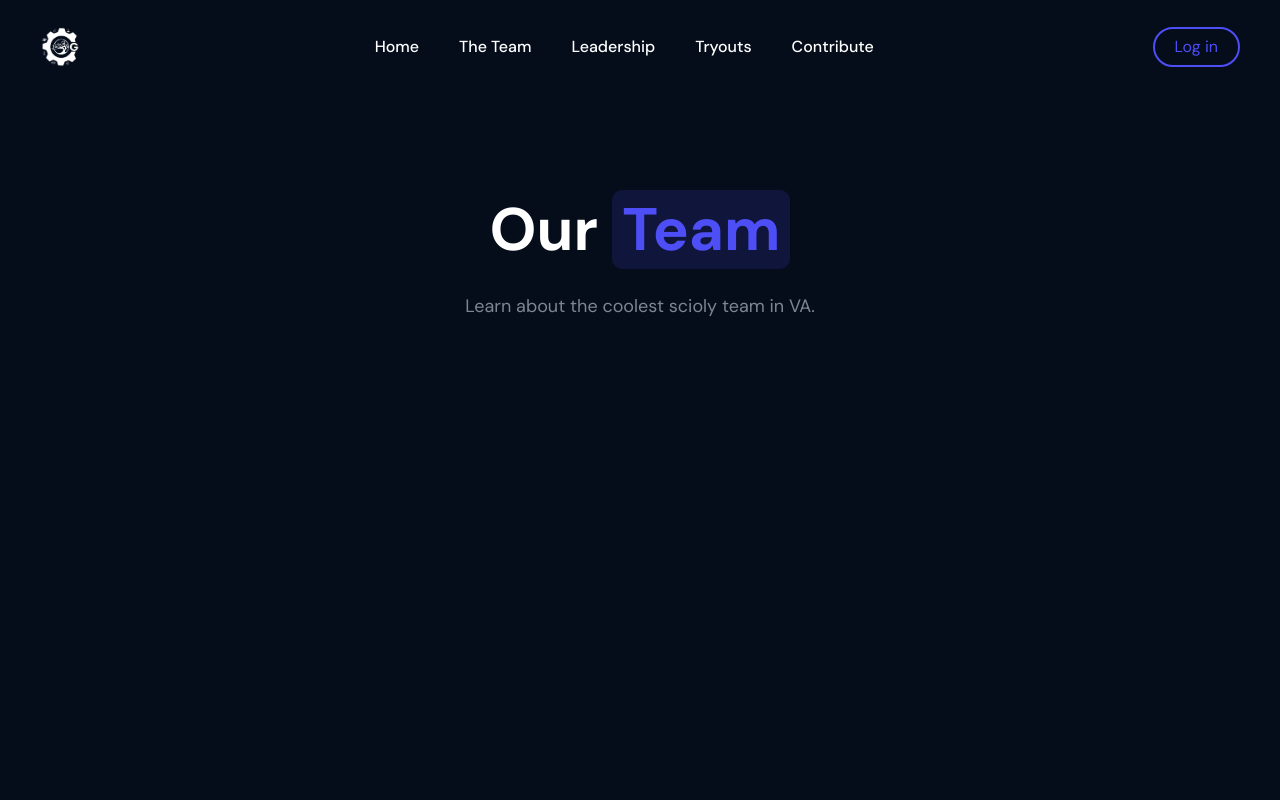
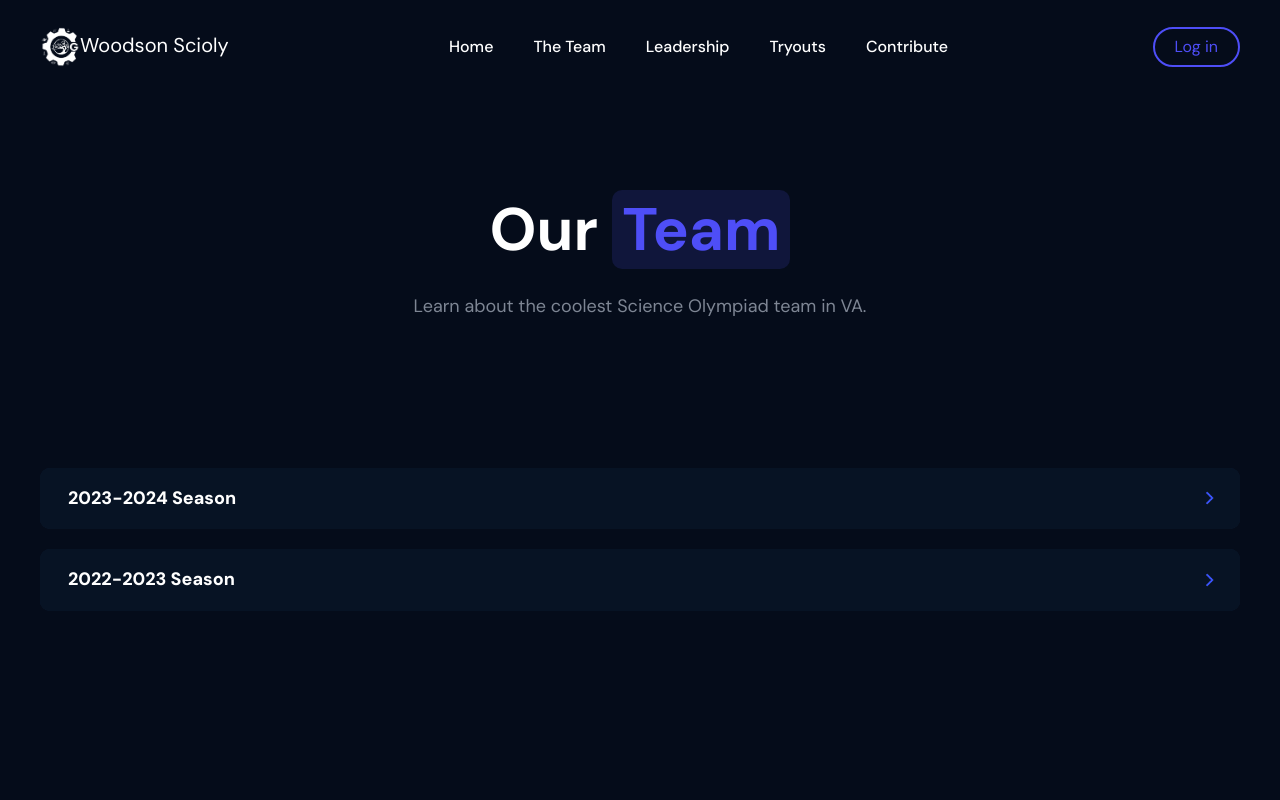
Before and after one commit to i30101/woodsonscioly-test, a React (Create React App) app: page /team in a window 1280 px wide. Shown: the top 800 px of the page. Built offline with nearby package versions, Linux system fonts and the light colour scheme.

Commit message:
start on team

```diff
--- a/src/App.tsx
+++ b/src/App.tsx
@@ -13,9 +13,11 @@ import {
     Route,
 } from 'react-router-dom'
 
+import { useEffect } from "react";
+import Aos from 'aos';
 
 // styling
-import './css/style.css'
+import 'aos/dist/aos.css'
 
 
 // classes
@@ -29,11 +31,21 @@ import Body from './components/Body';
 import Footer from './components/Footer';
 
 
+
+
+const useAos = () => {
+    useEffect(() => {
+        Aos.init({ duration: 600, delay: 100})
+    }, []);
+};
+
+
 /**
  * Web app container
  * @returns Main app container
  */
 function App() {
+    useAos();
     return (
         <Router>
             <Navbar/>
--- a/src/components/Footer.tsx
+++ b/src/components/Footer.tsx
@@ -20,22 +20,22 @@ import logo from '../assets/site/full-logo.png'
 
 
 function Footer() {
-    let temp = (
+    return (
         <div className="row" id="footer">
-            <div data-aos="fade-up" data-aos-duration="1000" className="footer-col col-8" id="footer-first-col">
+            <div data-aos="fade-up" data-aos-delay="150" className="footer-col col-8" id="footer-first-col">
                 <img src={logo} id="footer-logo"></img>
                 <div className="footer-text">C. G. Woodson High School</div>
                 <div className="footer-text">9525 Main St, Fairfax, VA 22031</div>
                 <div className="footer-text">© Woodson Science Olympiad. All Rights Reserved.</div>
             </div>
-            <div data-aos="fade-up" data-aos-duration="1000" className="footer-col col-2">
+            <div data-aos="fade-up" data-aos-delay="200" className="footer-col col-2">
                 <div className="footer-title">Quick Links</div>
                 <a className="link footer-link" href="team">The Team</a>
                 <a className="link footer-link" href="leadership">Leadership</a>
                 <a className="link footer-link" href="tryouts">Tryouts</a>
                 <a className="link footer-link" href="contribute">Contribute</a>
             </div>
-            <div data-aos="fade-up" data-aos-duration="1000" className="footer-col col-2">
+            <div data-aos="fade-up" data-aos-delay="250" className="footer-col col-2">
                 <div className="footer-title">Reach Out</div>
                 <a className="link footer-link" href="mailto:woodsonscioly@gmail.com">Mail</a>
                 <a className="link footer-link" href="https://www.instagram.com/woodsonscioly/">Instagram</a>
@@ -43,7 +43,6 @@ function Footer() {
             </div>
         </div>
     )
-    return temp;
 }
 
 export default Footer;
--- a/src/components/Navbar.tsx
+++ b/src/components/Navbar.tsx
@@ -30,6 +30,7 @@ function Navbar() {
             <div className="container-fluid" id="navbar-contents">
                 <a className="navbar-brand" href="/" data-aos="fade-up" data-aos-delay="0">
                     <img src={cog} id="cog-logo"></img>
+                    <span id="logo-text">Woodson Scioly</span>
                 </a>
 
                 <a href="/" className="d-lg-none d-xl-none" id="mobile-title">Woodson Scioly</a>
@@ -39,24 +40,24 @@ function Navbar() {
                 </button>
 
                 <div className="collapse navbar-collapse" id="navbarSupportedContent">
-                    <ul className="navbar-nav mb-2 mb-md-0">
-                        <li className="nav-item" data-aos="fade-up" data-aos-delay="0">
+                    <ul className="navbar-nav mb-2 mb-md-0" data-aos="fade-up" data-aos-delay="200">
+                        <li className="nav-item">
                             <a className="nav-link link" href="/">Home</a>
                         </li>
-                        <li className="nav-item" data-aos="fade-up" data-aos-delay="0">
+                        <li className="nav-item">
                             <a className="nav-link link" href="team">The Team</a>
                         </li>
-                        <li className="nav-item" data-aos="fade-up" data-aos-delay="0">
+                        <li className="nav-item">
                             <a className="nav-link link" href="leadership">Leadership</a>
                         </li>
-                        <li className="nav-item" data-aos="fade-up" data-aos-delay="0">
+                        <li className="nav-item">
                             <a className="nav-link link" href="tryouts">Tryouts</a>
                         </li>
-                        <li className="nav-item" data-aos="fade-up" data-aos-delay="0">
+                        <li className="nav-item">
                             <a className="nav-link link" href="contribute">Contribute</a>
                         </li>
                     </ul>
-                    <form className="d-flex" role="search" data-aos="fade-up" data-aos-delay="0">
+                    <form className="d-flex" role="search" data-aos="fade-up" data-aos-delay="300">
                         <button className="btn" id="sign-in-button" type="submit">Log in</button>
                     </form>
                 </div>
--- a/src/components/Title.tsx
+++ b/src/components/Title.tsx
@@ -10,7 +10,6 @@
 
 import '../css/style.css'
 import '../css/Title.css'
-import useAos from '../useAos';
 
 
 interface TitleProps {
@@ -18,11 +17,9 @@ interface TitleProps {
     highlight: string;
     after: string;
     subtitle: string;
-
 }
 
 function Title({title, highlight, after, subtitle}: TitleProps) {
-    useAos();
     return (
 
         <div id="intro">
--- a/src/css/Body.css
+++ b/src/css/Body.css
@@ -10,6 +10,6 @@ Body styles
 #body {
     /* background-color: white; */
     min-height: calc(100vh - 94px);
-    max-width: 1200px;
+    max-width: var(--max-body-width);
     margin: auto;
 }
--- a/src/css/Navbar.css
+++ b/src/css/Navbar.css
@@ -41,16 +41,8 @@ Navbar styles
 }
 
 .nav-link {
-    /* color: white; */
-    /* transition: color 0.5s; */
-    /* font-size: 16px; */
-    /* font-weight: 500; */
     text-align: center;
 }
-
-/* .nav-link:hover, .nav-link:active, .nav-link:focus {
-    color: var(--primary-light);
-} */
 
 #sign-in-button {
     height: 40px;
@@ -72,12 +64,12 @@ Navbar styles
 }
 
 .navbar-toggler-icon {
-    background-image: url(../assets/site/menu.svg) !important;
+    background-image: url('../assets/site/menu.svg') !important;
     border: none;
 }
 
 .navbar-toggler-icon::selection {
-    background-image: url(../assets/site/menu.svg) !important;
+    background-image: url('../assets/site/menu.svg') !important;
 }
 
 
--- a/src/css/Title.css
+++ b/src/css/Title.css
@@ -1,6 +1,7 @@
 #intro {
     text-align: center;
     margin-top: 100px;
+    margin-bottom: 150px;
 }
 
 #title {
--- a/src/css/style.css
+++ b/src/css/style.css
@@ -22,7 +22,15 @@ body {
     --background: #050c1a;
     --primary-dark: #10163b;
     --primary-light: #4e4ef7;
+    --primary-blue: #3959ff;
+
+    --box-dark: #071324;
+    --box-light: #0f1e34;
+
     --text-light: #7e8694;
+
+    --max-body-width: 1200px;
+    --max-text-width: 800px;
 }
 
 
--- /dev/null
+++ b/src/css/team.css
@@ -0,0 +1,58 @@
+/*
+Author: Andrew Kim
+Version: 0.0.1
+Since: 17 October 2024
+
+Team page styles
+*/
+
+
+:root {
+    --accordion-border: 10px;
+}
+
+
+.accordion-item {
+    margin-bottom: 20px;
+    background-color: var(--box-light);
+    border-radius: var(--accordion-border) !important;
+}
+
+.accordion-button, .accordion-collapse, .accordion-button:hover, .accordion-button:active, .accordion-button:focus {
+    background-color: var(--box-dark);
+    outline: none;
+    box-shadow: none;
+}
+
+.accordion-button:not(.collapsed){
+    outline: none;
+    box-shadow: none;
+    background-color: var(--box-light) !important;
+}
+
+.accordion-button {
+    border-radius: var(--accordion-border) !important;
+    font-weight: 800;
+    color: white !important;
+    font-size: 18px;
+    padding: 20px 20px 20px 28px;
+    transition: none;
+    --bs-accordion-btn-icon-transform: rotate(90deg);
+}
+
+.accordion-button::after, .accordion-button:not(.collapsed)::after {
+    background-image: url('../assets/site/chevron-right.png');
+}
+
+.accordion-item {
+    border: none !important;
+}
+
+
+.accordion-collapse {
+    background-color: var(--box-light) !important;
+    border-bottom-left-radius: var(--accordion-border);
+    border-bottom-right-radius: var(--accordion-border);
+    padding: 8px 28px 20px 28px;
+    color: white;
+}
--- a/src/team.tsx
+++ b/src/team.tsx
@@ -7,19 +7,122 @@
  */
 
 
-import React from 'react';
+import React, { Children, ReactElement, useState } from 'react';
 import ReactDOM from 'react-dom/client';
 
 // styling
 import '../node_modules/bootstrap/dist/css/bootstrap.min.css'
 import '../node_modules/bootstrap/dist/js/bootstrap.bundle'
+
 import Title from './components/Title';
+
+
+import './css/team.css'
+
+
+
+interface AccordionItemProps {
+    year: number;
+    names: Array<string>;
+    members: Array<Array<string>>;
+    parent: string;
+    collapsed: boolean;
+    children?: React.ReactNode;
+}
+
+
+/**
+ * Creates individual accordion section
+ * @param year the last year of the sason
+ * @param names the team names
+ * @param members list of members per team
+ * @param parent id of parent accordion container
+ * @param content additional html to be included
+ * @param collapsed whether the content is collapsed or not
+ * @returns
+ */
+
+const AccordionItem: React.FC<AccordionItemProps> = ({year, names, members, parent, collapsed, children}) => {
+    const [isCollapsed, setIsCollapsed] = useState(collapsed);
+
+    const headingID = "heading" + year;
+    const contentID = "div" + year;
+
+    const handleToggle = () => {
+        setIsCollapsed(!isCollapsed);
+    }
+
+    // create title
+    const title = (
+        <h2 className="accordion-header" id={headingID}>
+            <button
+                className={`accordion-button ${isCollapsed ? 'collapsed' : ''}`}
+                type="button"
+                data-bs-target={"#" + contentID}
+                aria-expanded={collapsed}
+                aria-controls={contentID}
+                onClick={handleToggle}
+            >
+                {year - 1 + "-" + year + " Season"}
+            </button>
+        </h2>
+    )
+
+    for (let i = 0; i < 15; i++) {
+
+    }
+
+    // create content (table container)
+    const body = (
+        <div
+            id={contentID}
+            className={`accordion-collapse collapse ${!isCollapsed ? 'show' : ''}`}
+            aria-labelledby={headingID}
+            data-bs-parent={parent}
+        >
+            test
+            {children}
+        </div>
+    )
+
+    // create accordion item container
+    const accordion = (
+        <div className="accordion-item" id={"accordion" + year}>
+            {title}
+            {body}
+        </div>
+    )
+
+    return accordion;
+}
+
 
 
 
 function Team() {
+    const parentID = "teamAccordion";
     return <>
-        <Title title="Our" highlight="Team" after="" subtitle="Learn about the coolest scioly team in VA."></Title>
+        <Title title="Our" highlight="Team" after="" subtitle="Learn about the coolest Science Olympiad team in VA."></Title>
+        <div data-aos="fade-up" className="accordion" id={parentID}>
+            <AccordionItem
+                year={2024}
+                names={["test"]}
+                members={[["test"]]}
+                parent={parentID}
+                collapsed={true}
+            >
+                hi
+            </AccordionItem>
+            <AccordionItem
+                year={2023}
+                names={["test"]}
+                members={[["test"]]}
+                parent={parentID}
+                collapsed={true}
+            >
+                hi
+            </AccordionItem>
+        </div>
     </>
 }
 
--- a/src/useAos.ts
+++ /dev/null
@@ -1,11 +0,0 @@
-import { useEffect } from "react";
-import Aos from 'aos';
-import 'aos/dist/aos.css'
-
-const useAos = () => {
-    useEffect(() => {
-        Aos.init({ duration: 600, delay: 100})
-    }, []);
-};
-
-export default useAos
```
Also changed, not shown: src/assets/site/chevron-right.png (added).
